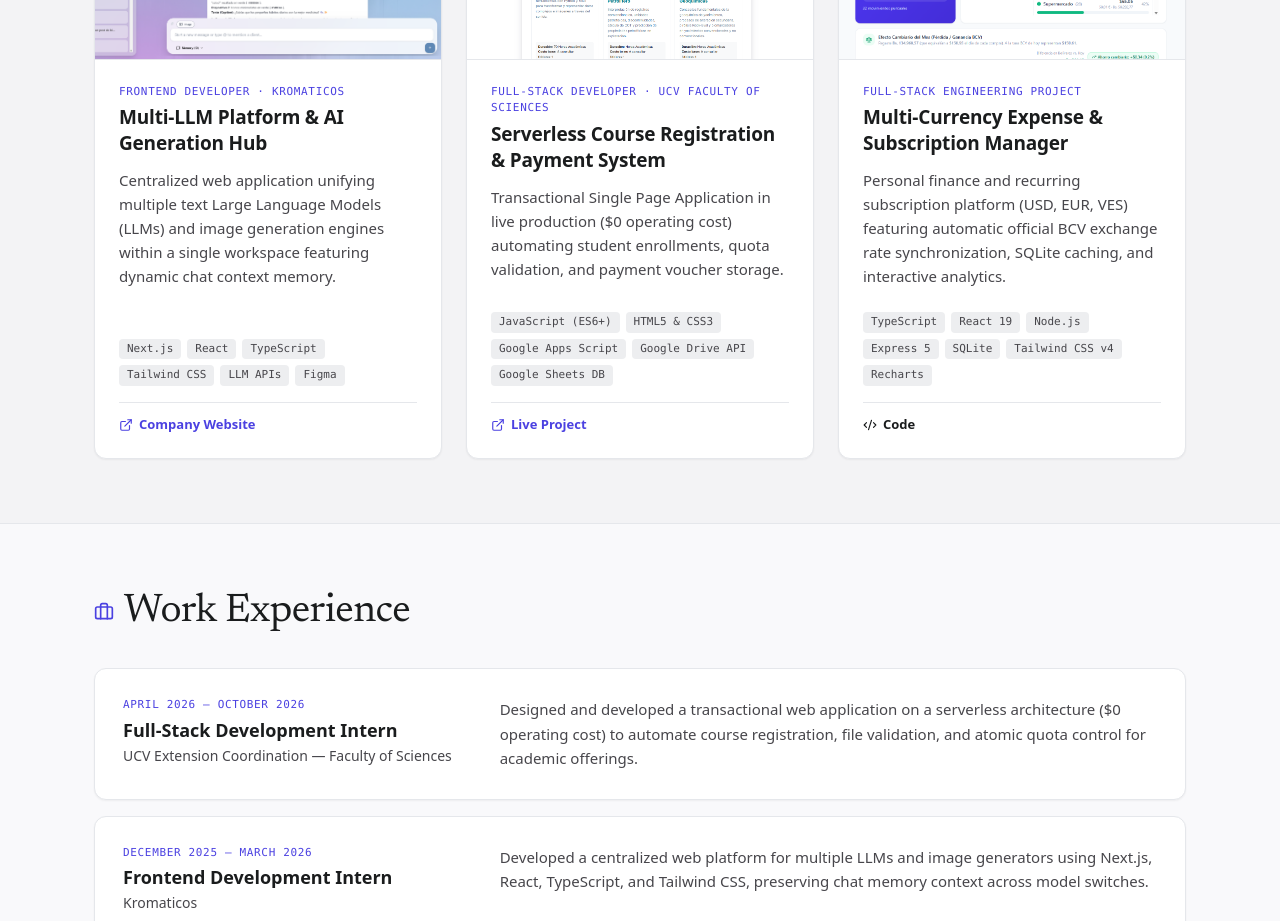
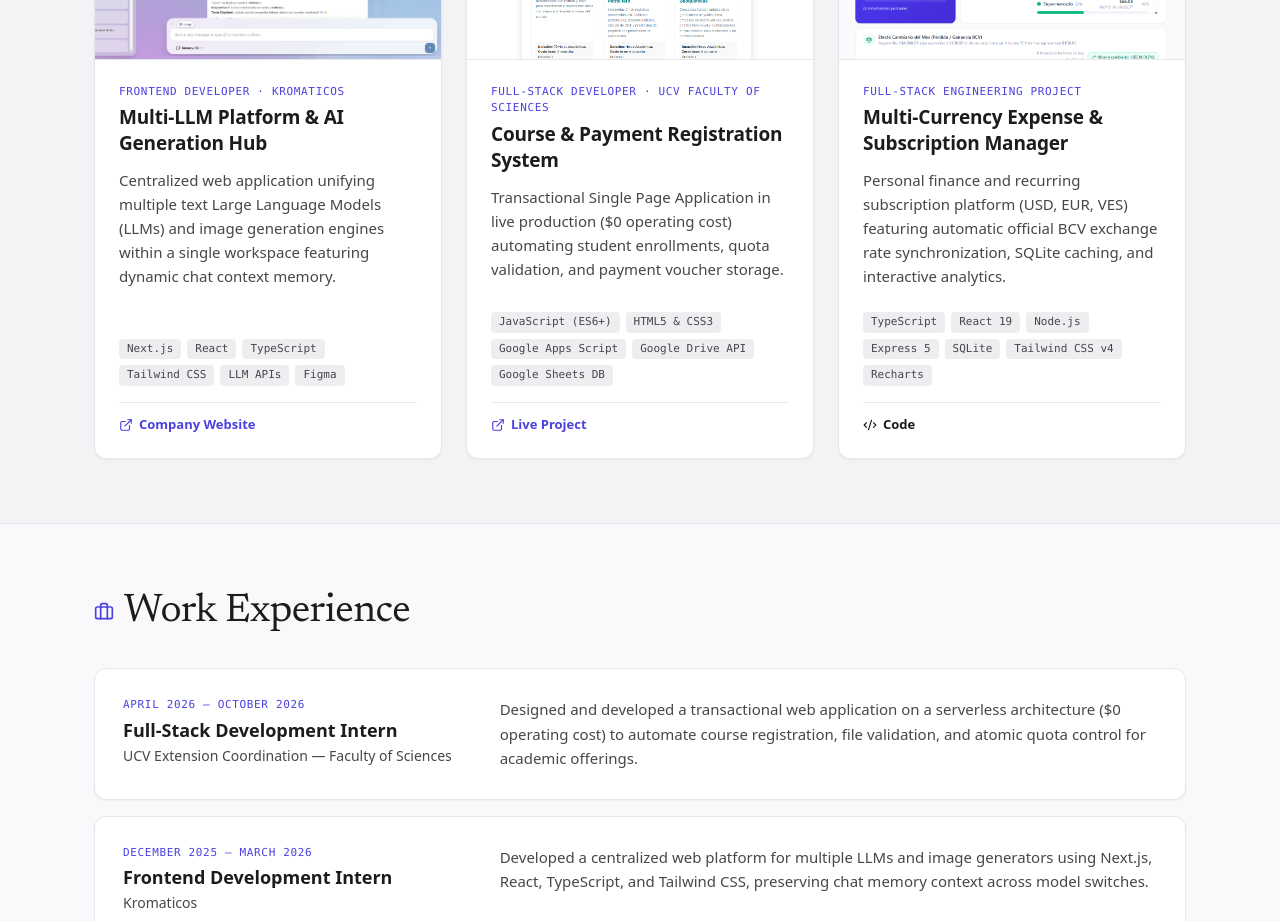
Before and after one commit to Jeyz29/Personal-portfolio, a React (Vite) app: page / in a window 1280 px wide. Shown: the part 820-1741 px from the top of the page. Built offline with nearby package versions, Linux system fonts and the light colour scheme.

Commit message:
feat: add portfolio data structure and content for english and spanish languages

```diff
--- a/src/data/portfolioData.ts
+++ b/src/data/portfolioData.ts
@@ -53,7 +53,7 @@ export const PORTFOLIO_DATA: Record<Language, PortfolioContent> = {
       },
       {
         id: 'ucv-serverless-course-registration',
-        title: 'Sistema de Registro de Cursos y Pagos Serverless',
+        title: 'Sistema de Registro de Cursos y Pagos',
         role: 'Desarrollador Full-Stack · Facultad de Ciencias UCV',
         description:
           'Plataforma transaccional SPA en producción real ($0 costo operativo) que automatiza la inscripción de estudiantes, validación de cupos y resguardo de comprobantes de pago.',
@@ -186,7 +186,7 @@ export const PORTFOLIO_DATA: Record<Language, PortfolioContent> = {
       },
       {
         id: 'ucv-serverless-course-registration',
-        title: 'Serverless Course Registration & Payment System',
+        title: 'Course & Payment Registration System',
         role: 'Full-Stack Developer · UCV Faculty of Sciences',
         description:
           'Transactional Single Page Application in live production ($0 operating cost) automating student enrollments, quota validation, and payment voucher storage.',
```
